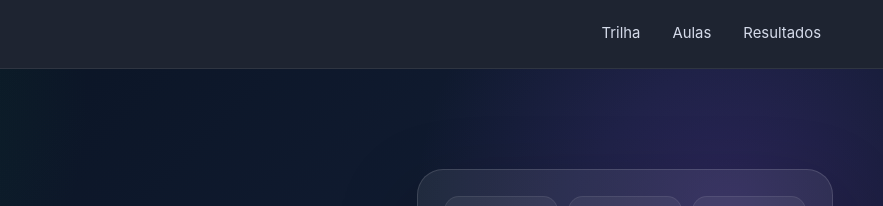
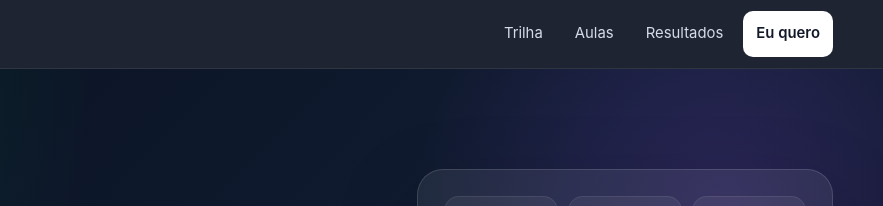
Before and after one commit to usedax/cursos, a plain HTML site: page index.html in a window 1280 px wide. Shown: the top 206 px of the page, 397-1280 px from the left. Drawn offline with Linux system fonts and the light colour scheme.

Commit message:
Update index.html
Inserido o botão de inscrever-se!

```diff
--- a/index.html
+++ b/index.html
@@ -91,6 +91,13 @@
     @media (max-width:900px){.hero-grid{grid-template-columns:1fr}.hero-card{max-width:620px}.modules{grid-template-columns:1fr}.lesson-grid{grid-template-columns:repeat(2,1fr)}.lesson-detail{grid-template-columns:1fr}.detail-side{border-left:0;border-top:1px solid rgba(255,255,255,.08)}.outcome-grid{grid-template-columns:repeat(2,1fr)}.refs{grid-template-columns:1fr}.module-progress{display:none}}
     @media (max-width:620px){.wrap{width:min(100% - 24px,var(--max))}.nav-links a:not(.keep){display:none}.hero{padding:58px 0}.hero-actions{display:grid}.btn{width:100%}.stats{grid-template-columns:1fr 1fr 1fr}.stat strong{font-size:1.3rem}.section-head{display:block}.lesson-grid{grid-template-columns:1fr;padding:18px}.lesson-detail{margin:0 18px 18px}.browser-head{padding:22px 20px}.detail-main,.detail-side{padding:24px 20px}.outcome-grid{grid-template-columns:1fr}.footer-row{display:block}.footer-row a{display:inline-block;margin-top:10px}}
     @media (prefers-reduced-motion:reduce){html{scroll-behavior:auto}*{transition:none!important}}
+    .btn-inscricao {background: #ffffff;color: #111827 !important; padding: 10px 18px; border-radius: 5px; font-weight: 600; text-decoration: none; transition: all 0.2s ease;border: 1px solid rgba(255, 255, 255, 0.3);
+                    ; white-space: nowrap;}
+
+.btn-inscricao:hover {
+    transform: translateY(-1px);
+    background: #f3f4f6;
+}
   </style>
 </head>
 <body>
@@ -101,6 +108,11 @@
         <span>Formação em Análise de Dados</span></a>
       <nav class="nav-links" aria-label="Navegação principal">
         <a href="#trilha">Trilha</a><a href="#aulas">Aulas</a><a href="#resultados">Resultados</a>
+        <a class="btn-inscricao keep"
+          href="https://docs.google.com/forms/d/e/1FAIpQLSd42d5pTWDX9ubwPYkKiYIf5EtJ4Orq4rcMfnMFbypM6Pm98Q/viewform?usp=publish-editor"
+          target="_blank"
+          rel="noopener noreferrer"
+      >Eu quero</a>
       </nav>
     </div>
   </header>
@@ -116,6 +128,7 @@
             <a class="btn btn-primary" href="#trilha">Explorar o conteúdo →</a>
           </div>
         </div>
+
         <aside class="hero-card" aria-label="Resumo do curso">
           <div class="stats">
             <div class="stat"><strong>24</strong><span>aulas</span></div>
@@ -130,6 +143,7 @@
         </aside>
       </div>
     </section>
+
 
     <section id="trilha">
       <div class="wrap">
```
